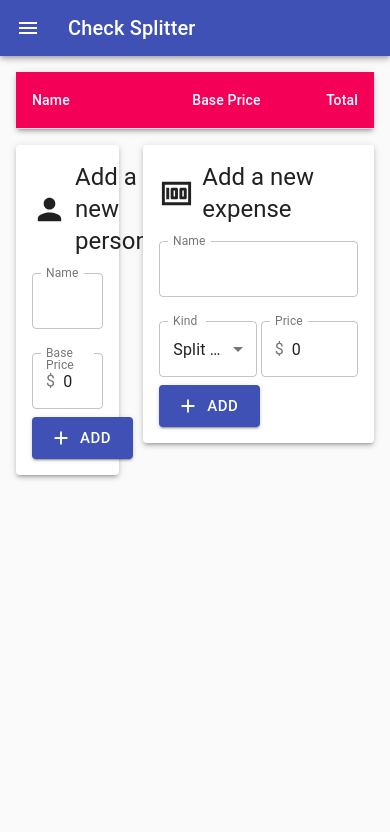
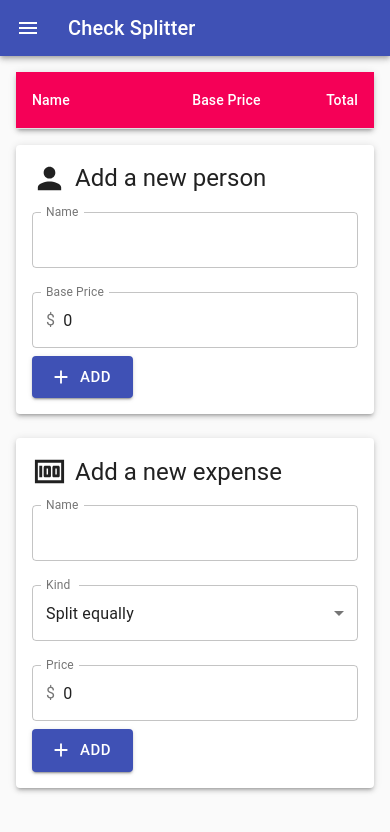
Before and after one commit to paulcacheux/check-splitter, a React (Create React App) app: page / in a window 390 px wide. Shown: the top 832 px of the page. Built offline with nearby package versions, Linux system fonts and the light colour scheme.

Commit message:
Better responsive styling

```diff
--- a/src/AddExpense.tsx
+++ b/src/AddExpense.tsx
@@ -1,5 +1,14 @@
 import React, { useState } from 'react';
-import { TextField, InputAdornment, makeStyles, FormControl, InputLabel, Select, MenuItem } from '@material-ui/core';
+import {
+    TextField,
+    InputAdornment,
+    makeStyles,
+    FormControl,
+    InputLabel,
+    Select,
+    MenuItem,
+    Grid,
+} from '@material-ui/core';
 import MoneyIcon from '@material-ui/icons/Money';
 import { AddForm } from './components/AddForm';
 import { ExpenseKind } from './expenseKind';
@@ -7,15 +16,22 @@ import { Expense } from './state/types';
 import { useDispatch } from 'react-redux';
 import { addExpense } from './state/actions';
 
-const useStyles = makeStyles({
+const useStyles = makeStyles(theme => ({
     formRow: {
         display: 'flex',
         justifyContent: 'space-between',
     },
-    formRowItem: {
-        maxWidth: '49%',
+    formRowItemLeft: {
+        [theme.breakpoints.up('sm')]: {
+            paddingRight: theme.spacing(1),
         },
-});
+    },
+    formRowItemRight: {
+        [theme.breakpoints.up('sm')]: {
+            paddingLeft: theme.spacing(1),
+        },
+    },
+}));
 
 export const AddExpense: React.FC = () => {
     const classes = useStyles();
@@ -77,8 +93,9 @@ export const AddExpense: React.FC = () => {
                 }}
                 onChange={handleChange}
             />
-            <div className={classes.formRow}>
-                <FormControl margin="normal" fullWidth className={classes.formRowItem}>
+            <Grid container>
+                <Grid item xs={12} sm={6} className={classes.formRowItemLeft}>
+                    <FormControl margin="normal" fullWidth>
                         <InputLabel id="kind-select-label" variant="outlined">
                             Kind
                         </InputLabel>
@@ -95,6 +112,8 @@ export const AddExpense: React.FC = () => {
                             <MenuItem value={ExpenseKind.SplitProportionally}>Split proportionally</MenuItem>
                         </Select>
                     </FormControl>
+                </Grid>
+                <Grid item xs={12} sm={6} className={classes.formRowItemRight}>
                     {formState.kind === ExpenseKind.Percentage ? (
                         <TextField
                             label="Percentage"
@@ -114,7 +133,6 @@ export const AddExpense: React.FC = () => {
                                 max: 100,
                             }}
                             value={formState.payload}
-                        className={classes.formRowItem}
                             onChange={handleChange}
                         />
                     ) : (
@@ -129,11 +147,11 @@ export const AddExpense: React.FC = () => {
                             }}
                             type="number"
                             value={formState.payload}
-                        className={classes.formRowItem}
                             onChange={handleChange}
                         />
                     )}
-            </div>
+                </Grid>
+            </Grid>
         </AddForm>
     );
 };
--- a/src/App.tsx
+++ b/src/App.tsx
@@ -98,10 +98,10 @@ const App: React.FC = () => {
             <Container fixed>
                 <CheckTable />
                 <Grid container spacing={3}>
-                    <Grid item xs={4}>
+                    <Grid item xs={12} sm={4}>
                         <AddName />
                     </Grid>
-                    <Grid item xs={8}>
+                    <Grid item xs={12} sm={8}>
                         <AddExpense />
                     </Grid>
                 </Grid>
```
Lines whose indentation alone changed are shown as unchanged.
